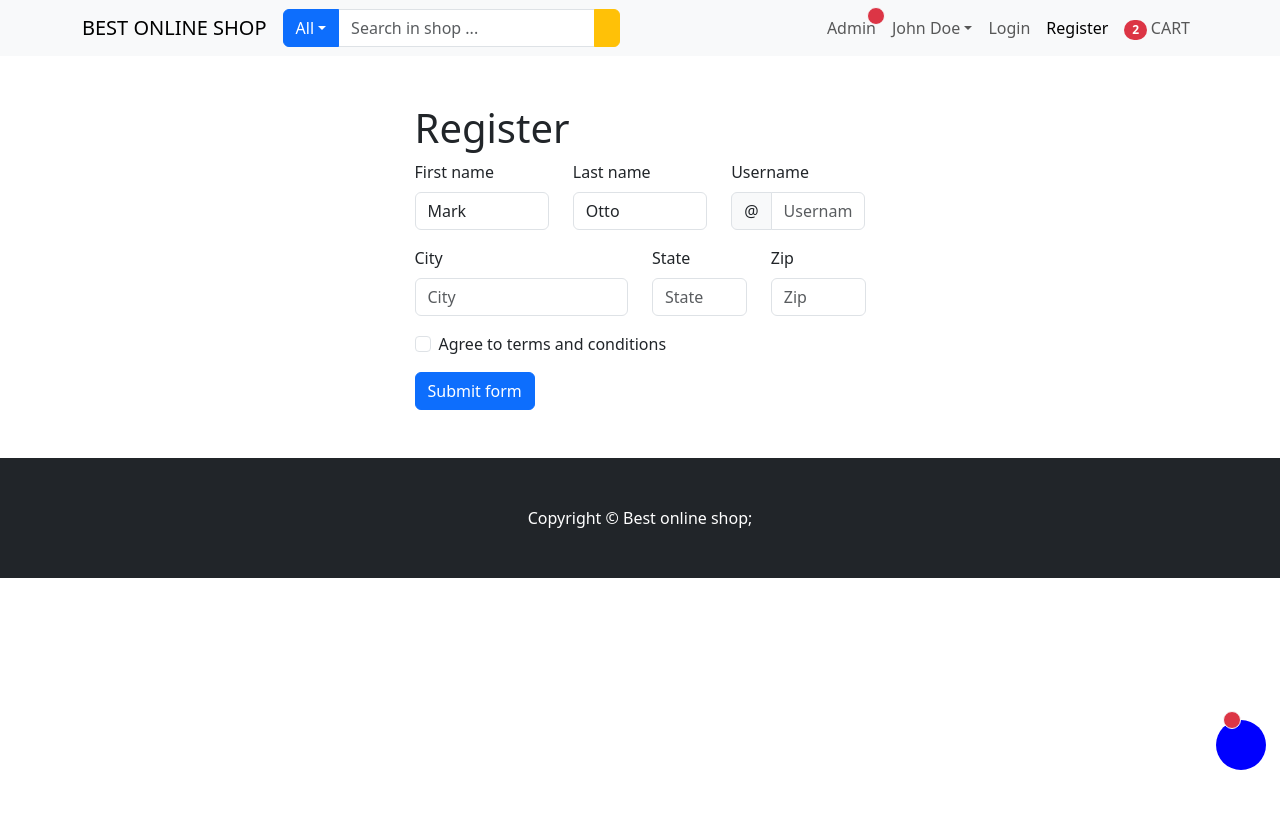
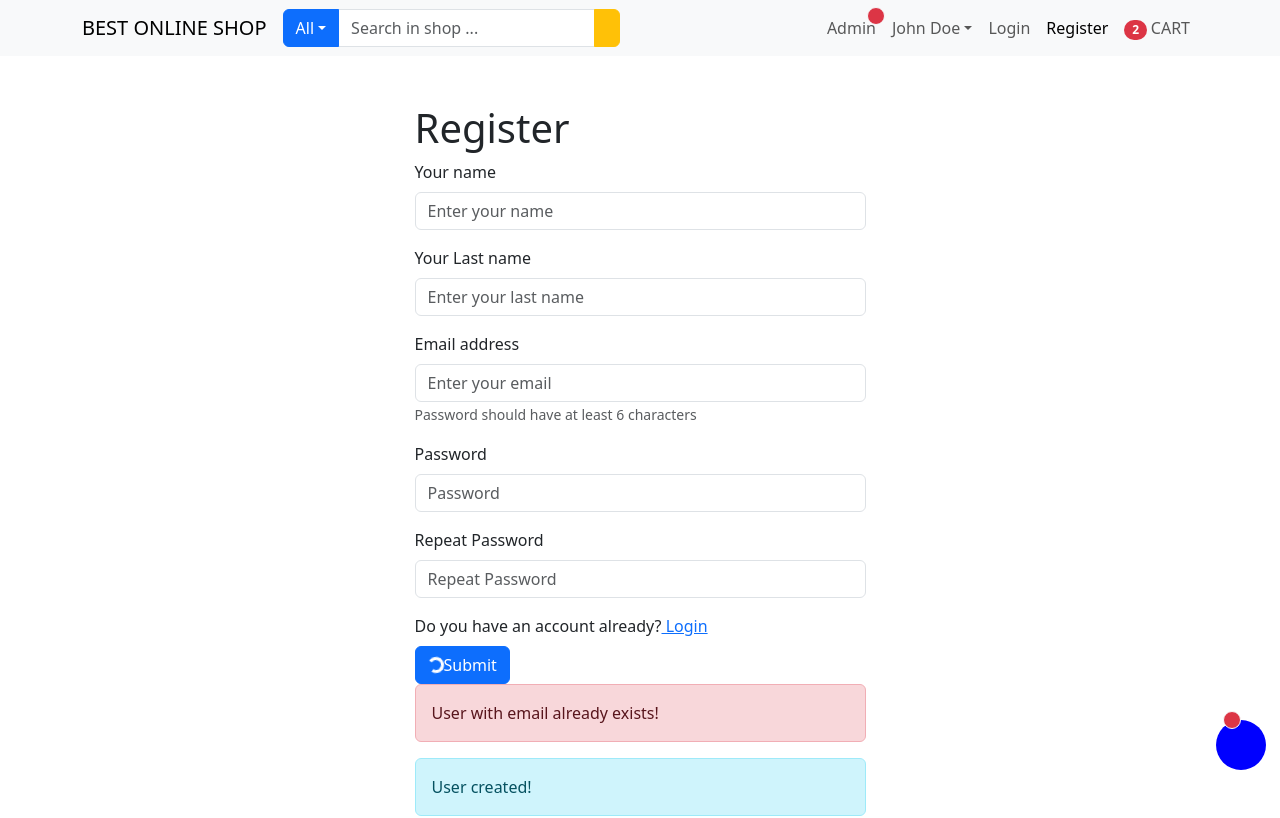
Before and after one commit to UzomaAkpala/e-commerce-frontend, a React (Create React App) app: page /register in a window 1280 px wide. Shown: the top 818 px of the page. Built offline with nearby package versions, Linux system fonts and the light colour scheme; the HTML template or start-up script is replaced by a standard one.

Commit message:
Developing Register Page continuation

```diff
--- a/src/pages/RegisterPage.js
+++ b/src/pages/RegisterPage.js
@@ -1,5 +1,7 @@
-import { Container, Row, Col, InputGroup, Form, Button } from "react-bootstrap";
+import { Container, Row, Col, Alert, Form, Button } from "react-bootstrap";
 import { useState } from "react";
+import { Link } from "react-router-dom";
+import Spinner from "react-bootstrap/Spinner";
 
 function RegisterPage() {
   const [validated, setValidated] = useState(false);
@@ -20,75 +22,101 @@
         <Col md={5}>
           <h1>Register</h1>
           <Form noValidate validated={validated} onSubmit={handleSubmit}>
-            <Row className="mb-3">
-              <Form.Group as={Col} md="4" controlId="validationCustom01">
-                <Form.Label>First name</Form.Label>
+            <Form.Group className="mb-3" controlId="validationCustom01">
+              <Form.Label>Your name</Form.Label>
               <Form.Control
                 required
                 type="text"
-                  placeholder="First name"
-                  defaultValue="Mark"
+                placeholder="Enter your name"
+                name="name"
               />
-                <Form.Control.Feedback>Looks good!</Form.Control.Feedback>
+              <Form.Control.Feedback type="invalid">
+                Please enter a name
+              </Form.Control.Feedback>
             </Form.Group>
-              <Form.Group as={Col} md="4" controlId="validationCustom02">
-                <Form.Label>Last name</Form.Label>
+
+            <Form.Group className="mb-3" controlId="formBasicLastName">
+              <Form.Label>Your Last name</Form.Label>
               <Form.Control
                 required
                 type="text"
-                  placeholder="Last name"
-                  defaultValue="Otto"
-                />
-                <Form.Control.Feedback>Looks good!</Form.Control.Feedback>
-              </Form.Group>
-              <Form.Group as={Col} md="4" controlId="validationCustomUsername">
-                <Form.Label>Username</Form.Label>
-                <InputGroup hasValidation>
-                  <InputGroup.Text id="inputGroupPrepend">@</InputGroup.Text>
-                  <Form.Control
-                    type="text"
-                    placeholder="Username"
-                    aria-describedby="inputGroupPrepend"
-                    required
+                placeholder="Enter your last name"
+                name="LastName"
               />
               <Form.Control.Feedback type="invalid">
-                    Please choose a username.
-                  </Form.Control.Feedback>
-                </InputGroup>
-              </Form.Group>
-            </Row>
-            <Row className="mb-3">
-              <Form.Group as={Col} md="6" controlId="validationCustom03">
-                <Form.Label>City</Form.Label>
-                <Form.Control type="text" placeholder="City" required />
-                <Form.Control.Feedback type="invalid">
-                  Please provide a valid city.
+                Please enter your last name
               </Form.Control.Feedback>
             </Form.Group>
-              <Form.Group as={Col} md="3" controlId="validationCustom04">
-                <Form.Label>State</Form.Label>
-                <Form.Control type="text" placeholder="State" required />
+
+            <Form.Group className="mb-3" controlId="formBasicLastEmail">
+              <Form.Label>Email address</Form.Label>
+              <Form.Control
+                name="email"
+                required
+                type="email"
+                placeholder="Enter your email"
+              />
               <Form.Control.Feedback type="invalid">
-                  Please provide a valid state.
+                Please enter a valid email
+              </Form.Control.Feedback>
+
+              <Form.Text className="text-muted">
+                Password should have at least 6 characters
+              </Form.Text>
+            </Form.Group>
+
+            <Form.Group className="mb-3" controlId="formBasicPassword">
+              <Form.Label>Password</Form.Label>
+              <Form.Control
+                name="password"
+                required
+                type="password"
+                placeholder="Password"
+                minLength={6}
+              />
+              <Form.Control.Feedback type="invalid">
+                Please enter a valid password
               </Form.Control.Feedback>
             </Form.Group>
-              <Form.Group as={Col} md="3" controlId="validationCustom05">
-                <Form.Label>Zip</Form.Label>
-                <Form.Control type="text" placeholder="Zip" required />
+
+            <Form.Group className="mb-3" controlId="formBasicPasswordRepeat">
+              <Form.Label>Repeat Password</Form.Label>
+              <Form.Control
+                name="confirmPassword"
+                required
+                type="password"
+                placeholder="Repeat Password"
+                minLength={6}
+              />
               <Form.Control.Feedback type="invalid">
-                  Please provide a valid zip.
+                Both passwords should match
               </Form.Control.Feedback>
             </Form.Group>
+
+            <Row className="pb-2">
+              <Col>
+                Do you have an account already?
+                <Link to={"/login"}> Login </Link>
+              </Col>
             </Row>
-            <Form.Group className="mb-3">
-              <Form.Check
-                required
-                label="Agree to terms and conditions"
-                feedback="You must agree before submitting."
-                feedbackType="invalid"
+
+            <Button type="submit">
+              <Spinner
+                as="span"
+                animation="border"
+                size="sm"
+                role="status"
+                aria-hidden="true"
               />
-            </Form.Group>
-            <Button type="submit">Submit form</Button>
+              Submit
+            </Button>
+            <Alert show={true} variant="danger">
+              User with email already exists!
+            </Alert>
+
+            <Alert show={true} variant="info">
+              User created!
+            </Alert>
           </Form>
         </Col>
       </Row>
```
Lines whose indentation alone changed are shown as unchanged.
